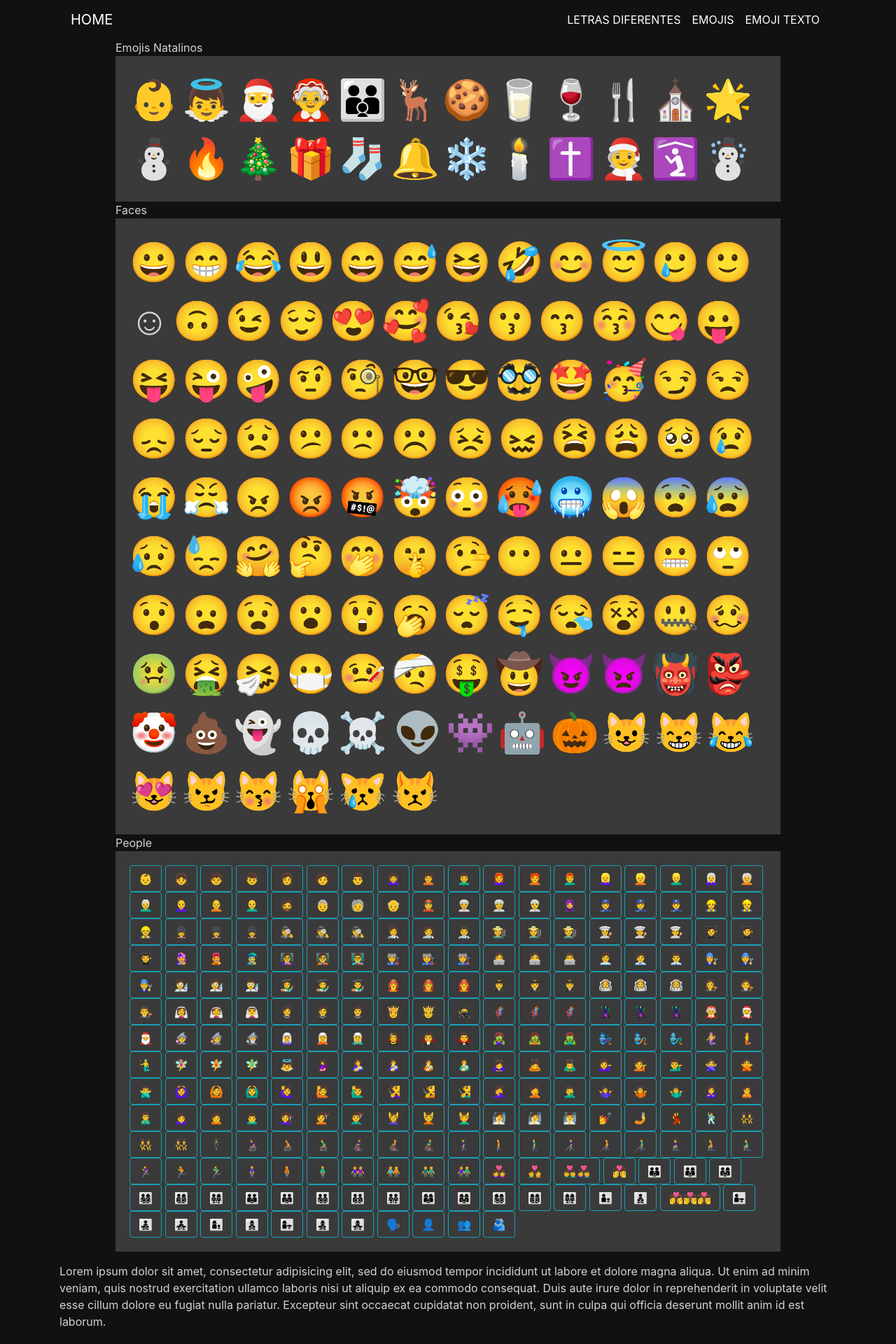
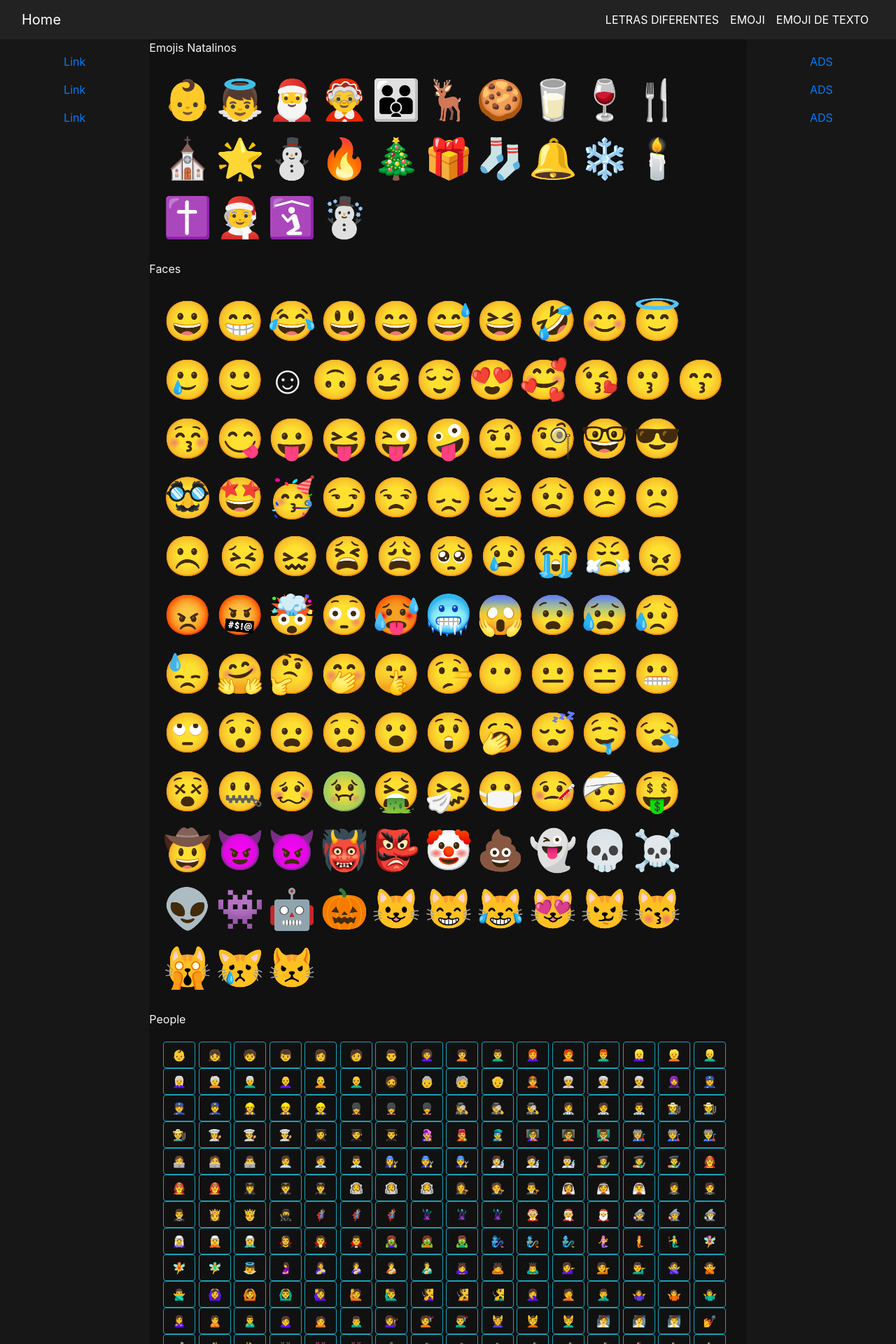
Before and after one commit to imHireki/django-website, a Django app: page /emoji/ in a window 1280 px wide. Shown: the top 1920 px of the page at 70% size. Run offline with Django 3.2, Linux system fonts and the light colour scheme; some libraries are stand-ins or nearby versions.

Commit message:
modify the whole html structure

```diff
--- a/emoji/templates/emoji/emoji.html
+++ b/emoji/templates/emoji/emoji.html
@@ -1,7 +1,6 @@
 {% extends 'base.html' %}
-
-{% block content %}
-
+{% block title %}Emoji{% endblock %}
+{% block main %}
 <div class="row">
   {% if christmas %}
     Emojis Natalinos
--- a/templates/base.html
+++ b/templates/base.html
@@ -8,43 +8,44 @@
 </head>
 
 <body>
-  <!-- Page Content -->
-  <div class="container">
-    <!-- Navigator -->
 {% include 'partials/_nav.html'%}
-
-    <!-- Div 100%-->
-    <div class="row justify-content-center">
-      <!-- Content -->
-      <div class="col-md-10">
-      {% block content %}{% endblock %}
+<div class="container-fluid text-center">
+  <div class="row content">
+    <div class="col-sm-2 sidenav" id="side-left">
+      {% block side_left %}{% endblock %}
+      <p><a href="#">Link</a></p>
+      <p><a href="#">Link</a></p>
+      <p><a href="#">Link</a></p>
     </div>
-      <!-- Input -->
-      <div class="col-md-6 mt-2"  >
-      {% block input %}{% endblock %}
+    <div class="col-sm-8 text-left" id="main">
+      {% block main %}{% endblock %}
+      <h1>Welcome</h1>
+      <p>Lorem ipsum dolor sit amet, consectetur adipiscing elit, sed do eiusmod tempor incididunt ut labore et dolore magna aliqua. Ut enim ad minim veniam, quis nostrud exercitation ullamco laboris nisi ut aliquip ex ea commodo consequat. Excepteur sint occaecat cupidatat non proident, sunt in culpa qui officia deserunt mollit anim id est laborum consectetur adipiscing elit, sed do eiusmod tempor incididunt ut labore et dolore magna aliqua. Ut enim ad minim veniam, quis nostrud exercitation ullamco laboris nisi ut aliquip ex ea commodo consequat.</p>
+      <hr>
+      <h3>Test</h3>
+      <p>Lorem ipsum...</p>
+      {% lorem 5 p %}
     </div>
-      <!-- Output-->
-      <div class="col-md-6 mt-2">
-      {% block output %}{% endblock %}
+    <div class="col-sm-2 sidenav" id="side-right">
+      {% block side_right %}{% endblock %}
+      <div class="well">
+        <p class="text-primary">ADS</p>
+      </div>
+      <div class="well">
+        <p class="text-primary">ADS</p>
+			</div>
+			<div class="well">
+        <p class="text-primary">ADS</p>
       </div>
     </div>
-
-    <div class="row justify-content-center">
-      <div class="col-md-auto mt-2">
-      {% block buttons%}{% endblock %}
   </div>
 </div>
-
-  {% lorem 5 p %}
-  </div>
 {% include 'partials/_footer.html' %}
-
 <!-- Bootstrap core JavaScript -->
 <script src="{% static 'vendor/jquery/jquery.slim.min.js'%}"></script>
 <script src="{% static 'vendor/bootstrap/js/bootstrap.bundle.min.js'%}"></script>
 <script src="{% static 'vendor/clipboardjs/dist/clipboard.min.js'%}"></script>
 <script src="{% static 'vendor/hireki/custom.js'%}"></script>
-
 </body>
 
 </html>
--- a/templates/partials/_footer.html
+++ b/templates/partials/_footer.html
@@ -1,12 +1,4 @@
 {% load static %}
-<footer>
-	<div id="contact-area">
-		<div class="container">
-			<div class="row">
-				<div class="col-md-12">
-					<p><i> Developed by Hireki &copy;</i></p>
-				</div>
-			</div>
-		</div>
-	</div>
+<footer class="container-fluid text-center">
+  <p class="text-secondary">Developed by Hireki &copy;</p>
 </footer>
--- a/templates/partials/_head.html
+++ b/templates/partials/_head.html
@@ -1,9 +1,7 @@
 {% load static %}
 <meta charset="utf-8">
-<meta name="viewport" content="width=device-width, initial-scale=1, shrink-to-fit=no">
-<meta name="description" content="">
-<meta name="author" content="">
+<meta name="viewport" content="width=device-width, initial-scale=1">
 <!-- Bootstrap core CSS -->
-<link href="{% static 'vendor/bootstrap/css/bootstrap.min.css'%}"rel="stylesheet">
+<link href="{% static 'vendor/bootstrap/css/bootstrap.min.css'%}" rel="stylesheet">
 <!-- Custom CSS -->
-<link rel="stylesheet" type="text/css" href="{% static 'vendor/hireki/custom.css'%}">
+<link href="{% static 'vendor/hireki/custom.css'%}" rel="stylesheet">
--- a/templates/partials/_nav.html
+++ b/templates/partials/_nav.html
@@ -1,28 +1,21 @@
 {% load static %}
-
-<nav class="navbar navbar-expand-lg navbar-dark static-top">
-
-	<!-- toggle main menu button -->
+<nav class="navbar navbar-expand-lg navbar-dark">
+	<div class="container-fluid">
 		<button class="navbar-toggler" type="button" data-toggle="collapse" data-target="#bs-example-navbar-collapse-1">
 			<span class="navbar-toggler-icon"></span>
-	</button> <a class="navbar-brand" href="{% url 'home' %}">HOME</a>
-
-	<!-- div collapse navbar -->
+		</button> <a class="navbar-brand" href="{% url 'home' %}">Home</a>
 		<div class="collapse navbar-collapse" id="bs-example-navbar-collapse-1">
-
-		<!-- Links -->
 			<ul class="navbar-nav ml-md-auto">
 				<li class="nav-item active">
-				<a class="nav-link" href="{% url 'letrasDiferentes' %}">LETRAS DIFERENTES</a>
+						<a class="nav-link active" href="{% url 'letrasDiferentes' %}">LETRAS DIFERENTES <span class="sr-only">(current)</span></a>
 				</li>
 				<li class="nav-item active">
-				<a class="nav-link" href="{% url 'emoji' %}">EMOJIS</a>
+					<a class="nav-link" href="{% url 'emoji' %}">EMOJI</a>
 			</li>
 			<li class="nav-item active">
-				<a class="nav-link" href="{% url 'letrasDiferentes' %}">EMOJI TEXTO</a>
+					<a class="nav-link" href="{% url 'letrasDiferentes' %}">EMOJI DE TEXTO</a>
 			</li>
 			</ul>
-
 		</div>
-
+	</div>
 </nav>
--- a/templates/static/vendor/hireki/custom.css
+++ b/templates/static/vendor/hireki/custom.css
@@ -1,27 +1,41 @@
-/* Footer */
-#contact-area {
-  text-align: center;
+/* Remove the navbar's default margin-bottom and rounded borders */
+.navbar {
+  margin-bottom: 0;
+  border-radius: 0;
+  background-color: #222222;
 }
 
-.card {
-  background-color: rgb(25, 25, 25);
+/* Set height of the grid so .sidenav can be 100% (adjust as needed) */
+.row.content {height: auto}
+
+/* Set gray background color and 100% height */
+.sidenav {
+  padding-top: 20px;
+  background-color: #171717;
+  height: auto;  /* 100% */
 }
 
-.card-body {
-  background-color: rgb(58, 58, 58);
-  ;
+#main {
+  color: whitesmoke;
+  background-color: #111111;
+}
+
+/* Set black background color, white text and some padding */
+footer {
+  background-color: #222222;
+  color: white;
+  padding: 15px;
+}
+
+/* On small screens, set height to 'auto' for sidenav and grid */
+@media screen and (max-width: 767px) {
+  .sidenav {
+    height: auto;
+    padding: 15px;
+  }
+  .row.content {height:auto;}
 }
 
 .emoji {
   font-size: 3.5em
 }
-
-.btn {
-  color:lightgray;
-  background-color: rgb(58, 58, 58);
-}
-
-body {
-  background-color: #111;
-  color: lightgray;
-}
```
Lines whose indentation alone changed are shown as unchanged.
